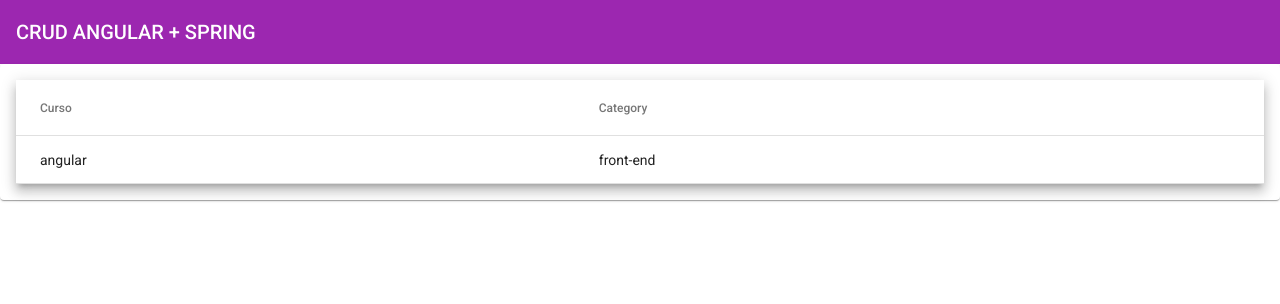
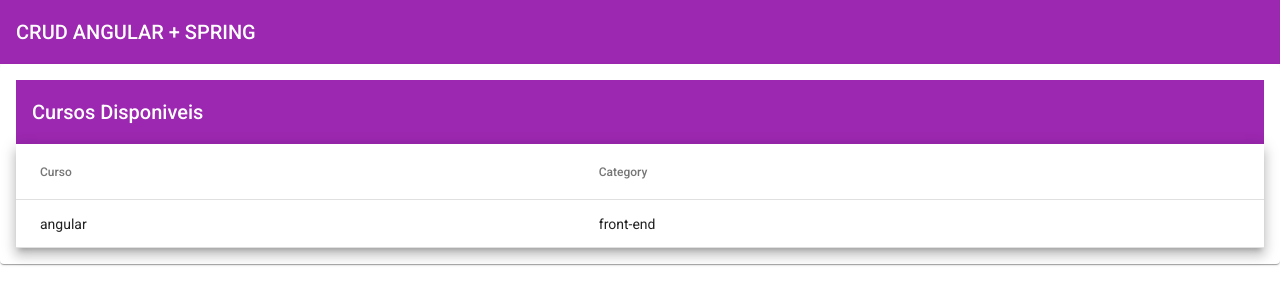
Before and after one commit to andreza21-web/Crud-Angular, an Angular app: page /courses in a window 1280 px wide. Shown: the top 304 px of the page. Built offline with nearby package versions, Linux system fonts and the light colour scheme.

Commit message:
adicionando tollbar na tabela

```diff
--- a/src/app/courses/courses.module.ts
+++ b/src/app/courses/courses.module.ts
@@ -6,6 +6,8 @@
 
 import {MatTableModule} from '@angular/material/table';
 import {MatCardModule} from '@angular/material/card';
+import {MatToolbarModule} from '@angular/material/toolbar';
+
 
 @NgModule({
   declarations: [
@@ -15,7 +17,8 @@
     CommonModule,
     CoursesRoutingModule,
     MatTableModule,
-    MatCardModule
+    MatCardModule,
+    MatToolbarModule
   ]
 })
 export class CoursesModule { }
--- a/src/app/courses/courses/courses.component.html
+++ b/src/app/courses/courses/courses.component.html
@@ -1,4 +1,6 @@
 <mat-card>
+
+    <mat-toolbar color="primary"> Cursos Disponiveis</mat-toolbar>
 
     <table mat-table [dataSource]="courses" class="mat-elevation-z8">
 
```
